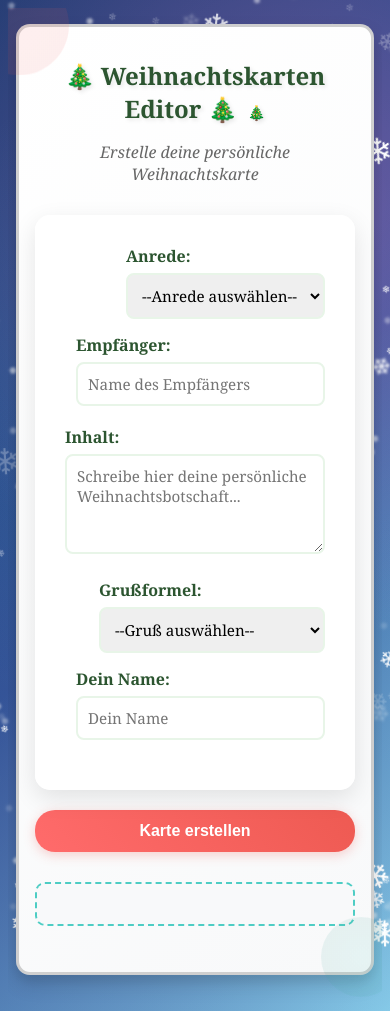
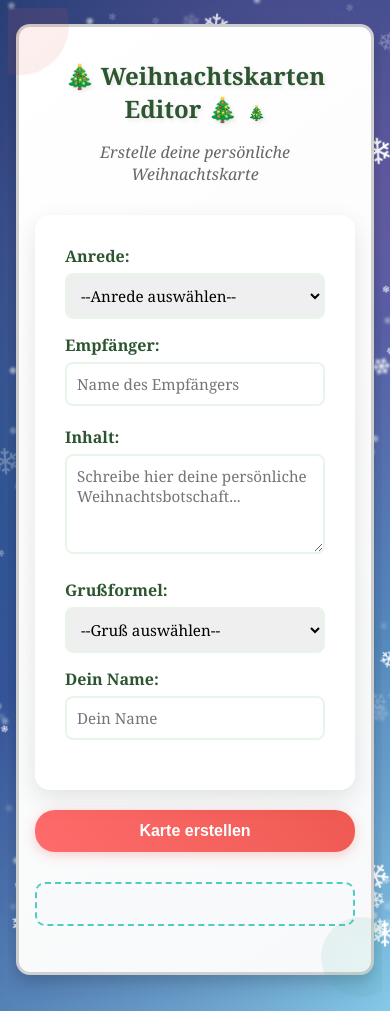
Before and after one commit to ellwoodb/christmas-card-generator, a Flask app: page /edit in a window 390 px wide. Run offline with Flask 3, Linux system fonts and the light colour scheme; some libraries are stand-ins or nearby versions.

Commit message:
Styling - a bit of flex

```diff
--- a/static/style.css
+++ b/static/style.css
@@ -296,7 +296,7 @@ button:active {
 }
 
 /* Extra Mobile-Optimierung für sehr schmale Displays */
-@media (max-width: 480px) {
+@media (max-width: 768px) {
   html,
   body {
     padding: 8px;
@@ -327,6 +327,10 @@ button:active {
     gap: 10px;
     flex-direction: column;
     align-items: flex-start;
+  }
+
+  .editor > div > * {
+    width: 100%;
   }
 
   label {
```
